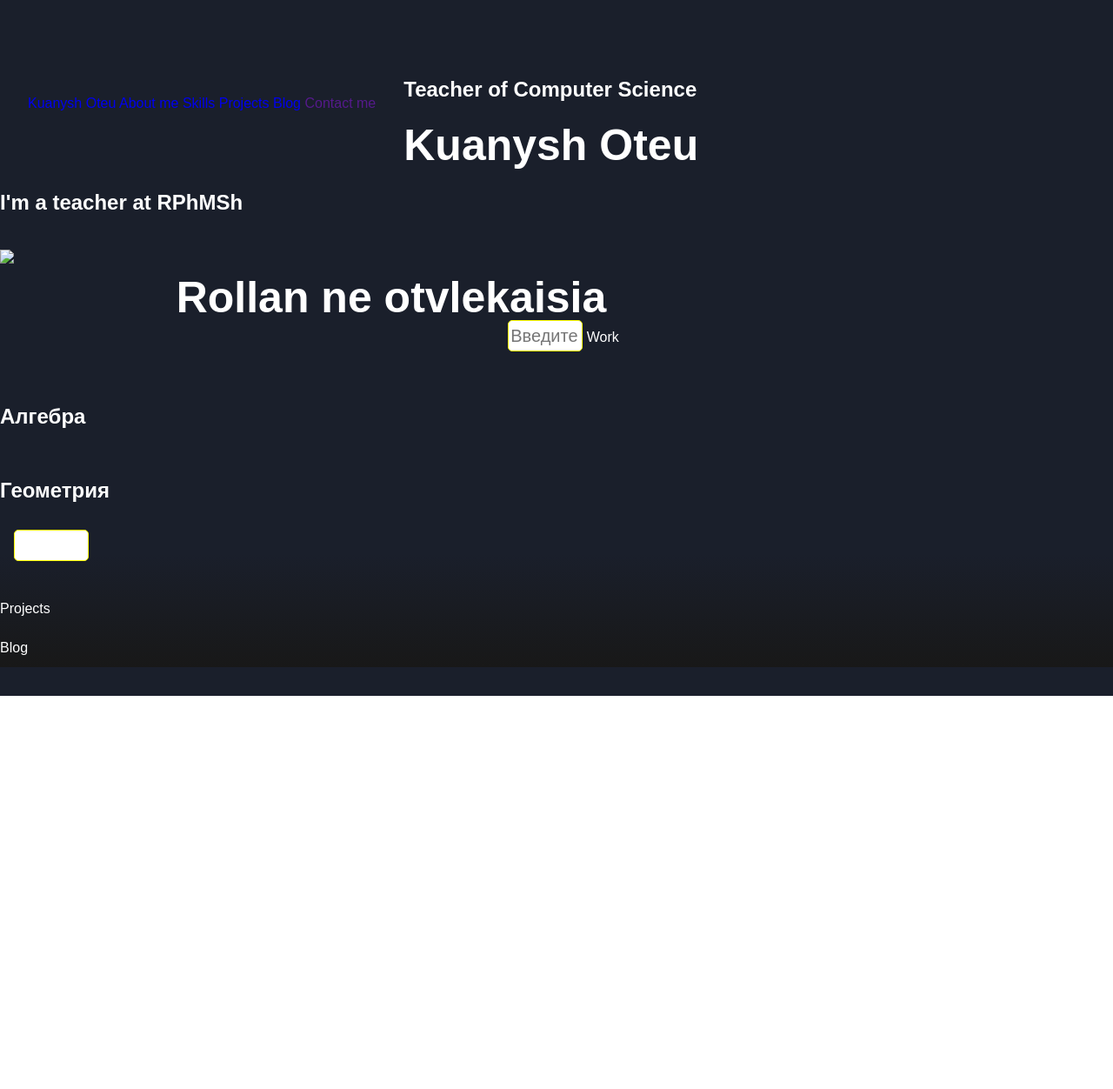
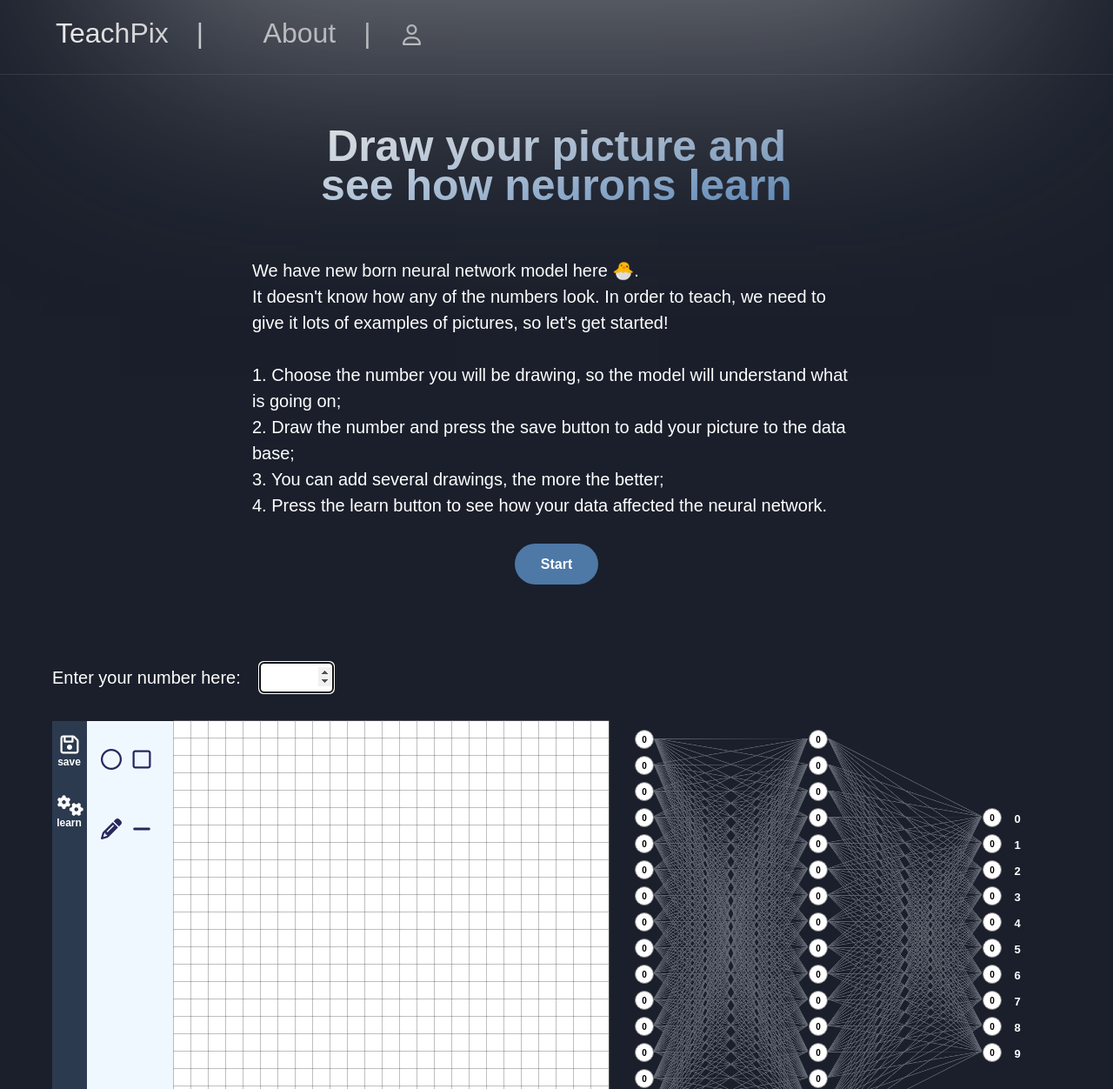
Before and after one commit to kuanyshoteu/teachpixwithstudents, a plain HTML site: page index.html in a window 1280 px wide. Shown: the top 1252 px of the page at 87% size. Before the commit the page ends 800 px from the top, so only its background shows below. Drawn offline with Linux system fonts and the light colour scheme; a web font is replaced by a local one.

Commit message:
Update index.html

```diff
--- a/index.html
+++ b/index.html
@@ -1,65 +1,126 @@
 <!DOCTYPE html>
-<html>
+
+<html lang="eng">
+
     <head>
         <link rel="stylesheet" href="style.css">
-        <title>Super puper site</title>
+        <link rel="stylesheet" href="paint.css">
+        <link rel="stylesheet" href="https://cdnjs.cloudflare.com/ajax/libs/font-awesome/6.4.0/css/all.min.css" integrity="sha512-iecdLmaskl7CVkqkXNQ/ZH/XLlvWZOJyj7Yy7tcenmpD1ypASozpmT/E0iPtmFIB46ZmdtAc9eNBvH0H/ZpiBw==" crossorigin="anonymous" referrerpolicy="no-referrer" />
+        <link href="https://fonts.cdnfonts.com/css/common-pixel" rel="stylesheet">
+        <link rel="preconnect" href="https://fonts.googleapis.com">
+        <link rel="preconnect" href="https://fonts.gstatic.com" crossorigin>
+        <link href="https://fonts.googleapis.com/css2?family=Press+Start+2P&display=swap" rel="stylesheet">
+        <title>TeachPix</title>
     </head>
+
     <body>
-    	<div class="krug"></div>
-    	<nav class="menu">
-    		<a href="#" class="logo">Kuanysh Oteu</a>
-    		<a class="link" href="#aboutme">About me</a>
-    		<a class="link" href="#skills">Skills</a>
-    		<a class="link" href="#projects">Projects</a>
-    		<a class="link" href="#blog">Blog</a>
-    		<a class="btn right" href="">Contact me</a>
-    	</nav>
-    	<section id="hero">
-    		<div class="korobka">
-    			<div>
-	    			<h2>Teacher of Computer Science</h2>
-	    			<h1>Kuanysh Oteu</h1>
-	    			<h2>I'm a teacher at RPhMSh</h2>
-	    		</div>
-    		</div>
-    		<div class="korobka2">
-    			<img src="me.png">
-    		</div>
-    	</section>
-    	<section id="aboutme">
-			<div style="text-align: center;">
-				<h1 id="rollanText">Rollan ne otvlekaisia</h1>
-				<input id="input1" placeholder="Введите текст">
-				<a onclick="rollan()" class="btn">Work</a>
-			</div>
-		</section>
-    	<section id="skills">
-    		<div class="dflex">
-    			<div class="w400">
-	    			<h2>Алгебра</h2>
-	    		</div>
-    			<div class="dflex ml50">
+        <header>
+            <nav>
+                <span>TeachPix</span>
+                <span>About</span>
+                <a href="#"><i class="fa-regular fa-user" style="color: #ffffff;"></i></a>
+            </nav>
+        </header>
 
-    			</div>
-    		</div>
-    		<div class="dflex">
-    			<div class="w400">
-	    			<h2>Геометрия</h2>
-	    		</div>
-    			<div class="dflex ml50">
-    				<div class="circle"></div>
-    				<div class="circle"></div>
-    				<div class="circle"></div>
-    				<div class="circle"></div>
-    				<div class="circle"></div>
-    			</div>
-    		</div>
-    		<div>
-    			<input type="" name="">
-    		</div>
-    	</section>
-    	<section id="projects">Projects</section>
-    	<section id="blog">Blog</section>
-		<script src="script.js"></script>
+        <main>
+            <section id="generate-block">
+                <div class="wrapper">
+                    <div class="dflex center">
+                        <div class="light centerScreen"></div>
+                    </div>
+                    <div class="flex center">
+                        <div class="conspect">
+                            <h1 class="textcenter m60 textgradient">
+                                Draw your picture and see how neurons learn
+                            </h1>
+                            <p>We have new born neural network model here 🐣.<br>
+                                It doesn't know how any of the numbers look.
+                                In order to teach, we need to give it lots of examples of pictures, so let's get started!
+                                <br>
+                            </p>
+                            <p>
+                                <br>
+                                1. Choose the number you will be drawing, so the model will understand what is going on;
+                                <br>
+                                2. Draw the number and press the save button to add your picture to the data base;
+                                <br>
+                                3. You can add several drawings, the more the better;
+                                <br>
+                                4. Press the learn button to see how your data affected the neural network.
+                            </p>
+                            <div class="textcenter m30">
+                                <a class="btn-main" onclick="showNeuralNetwork()">Start</a>
+                            </div>
+                        </div>
+                    </div>
+                </div>
+                <div class="" id="neuralNetworkSection">
+                    <div class="wrapper m60">
+                        <div>
+                            <p>
+                                <span>
+                                    Enter your number here:
+                                </span>
+                                <input autofocus min="0" max="9" id="rightAnswerBox" type="number" name="" value="">
+                            </p>
+
+                        </div>
+                        <div class="flex">
+                            <div class="generate-box">
+                                <div class="generate-tools htools">
+                                    <button onclick="savePicture();" class="btn tool">
+                                        <i class="fa-regular fa-floppy-disk" style="color: #ffffff;"></i>
+                                        <span style="color: #ffffff;font-size: 12px;margin-left: -1px;font-weight: 600">save</span>
+                                    </button>
+                                    <button onclick="learn();" class="btn tool">
+                                        <i style="color: #ffffff;" class="fa-solid fa-gears"></i>
+                                        <span style="color: #ffffff;font-size: 12px;margin-left: -1px;font-weight: 600">learn</span>
+                                    </button>
+                                </div>
+                                <div class="generate-toolbar htools">
+                                    <div class="tools">
+                                        <i class="drawIcon fa-regular fa-circle"></i>
+                                        <i class="drawIcon fa-regular fa-square"></i>
+                                        <i class="drawIcon fa-solid fa-pencil"></i>
+                                        <i class="drawIcon fa-solid fa-minus"></i>
+                                    </div>
+                                </div>
+                                <div id="generate-window">
+                                </div>
+                                <div class="hidden">
+                                    <div class="pixel" ondragstart="return false;" id="originalPixel"></div>
+                                </div>
+                            </div>
+                            <div id="neuronSection" class="generate-box sectioNeurons">
+                                <div class="neuralNetwork" id="neuralNetworkBox">
+                                    <div class="layerbox" id="layerbox0"></div>
+                                </div>
+                                <div class="hidden">
+                                    <div class="neuron" id="originalNeuron">0</div>
+                                    <div class="rect" id="originalRect"></div>
+                                </div>
+                            </div>
+                            <div id="graphsSection" class="generate-box"></div>
+                        </div   >
+                    </div>
+                    <div class="wrapper m30">
+                        <div id="allPicturesLength"></div>
+                        <div class="dflex" id="allPicturesBox"></div>
+                    </div>
+                </div>
+            </section>
+        </main>
+        <footer >
+            <div class="dflex center m120">
+                <span style="color: #474b55">made by <a style="color: #474b55; text-decoration: underline;" href="https://github.com/kuanyshoteu">Kuanysh Oteu</a></span>
+            </div>
+        </footer>
     </body>
+    <script  src="classes.js"></script>
+    <script  src="main.js"></script>
+    <script src="data.js"></script>
+    <script src="neuralNetwork.js"></script>
+    <script src="paint.js"></script>
+    <script src="neuralNetworkHTML.js"></script>
+    <script src="gradientDescent.js"></script>
 </html>
```
